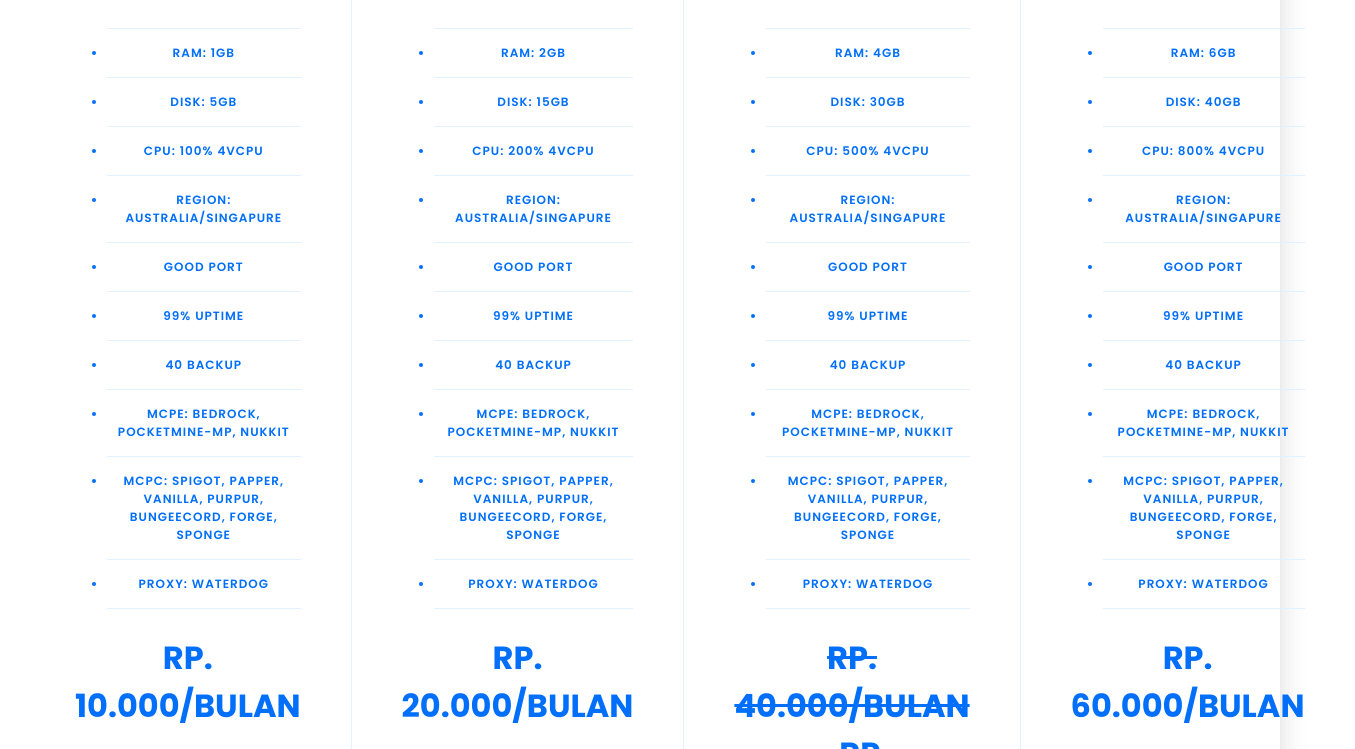
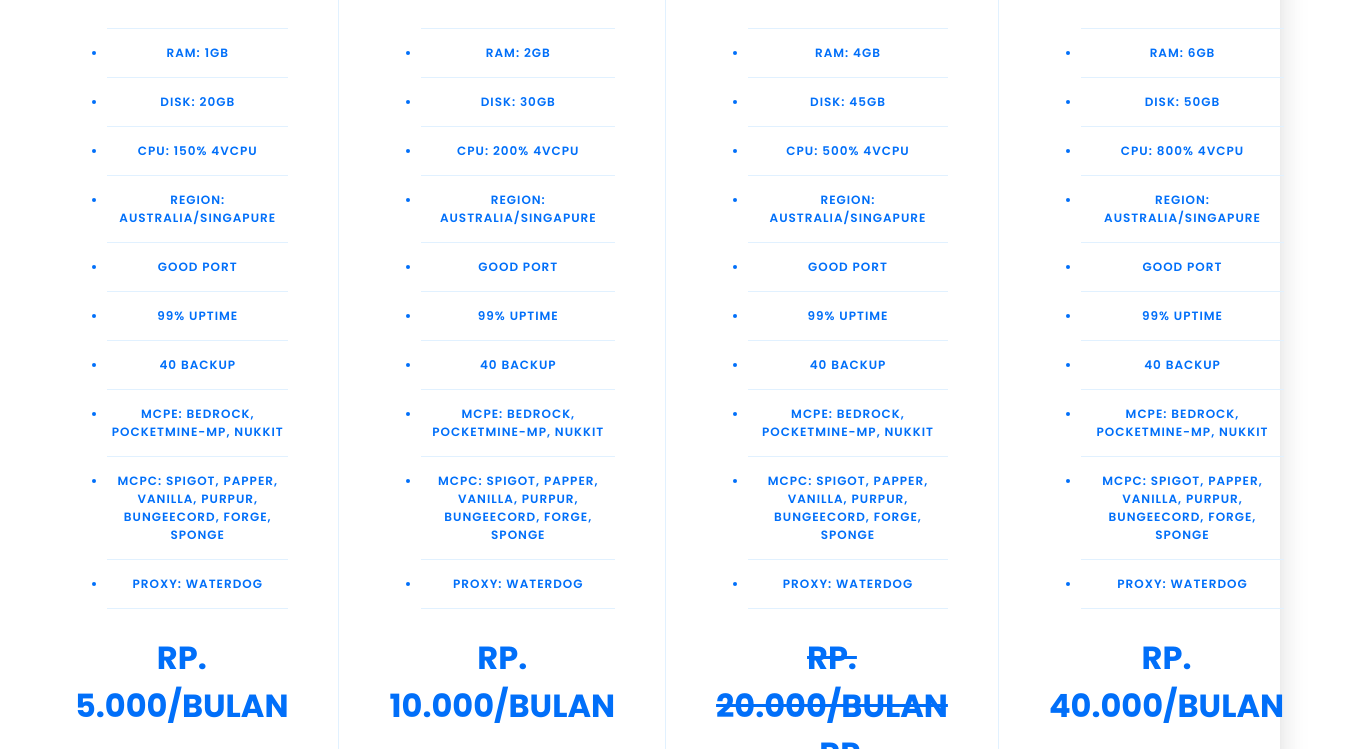
Before and after one commit to RanggaRizkyS/frowncloud, a plain HTML site: page index.html in a window 1280 px wide. Shown: the part 350-1099 px from the top of the page, 1355 px wide, since content can reach past the window. Drawn offline with nearby package versions, Linux system fonts and the light colour scheme; some packages are replaced by stand-ins of ours; a script that the page names is missing.

Commit message:
update index.html

```diff
--- a/index.html
+++ b/index.html
@@ -4,7 +4,7 @@
 		<meta charset="UTF-8">
         <meta name="viewport" content="width=device-width, initial-scale=1.0">
         <link href="main.css" rel="stylesheet">
-        <link rel="shortcut icon" href="https://frownmc.xyz/icon.png" />
+        <link rel="shortcut icon" href="http://cloud.frownmc.xyz/icon.png" />
         <meta name="theme-color" content="#8F00FF">
         <link href="https://cdn.jsdelivr.net/npm/bootstrap@5.1.3/dist/css/bootstrap.min.css" rel="stylesheet" integrity="sha384-1BmE4kWBq78iYhFldvKuhfTAU6auU8tT94WrHftjDbrCEXSU1oBoqyl2QvZ6jIW3" crossorigin="anonymous">
         <script src="https://cdn.jsdelivr.net/npm/bootstrap@5.1.3/dist/js/bootstrap.bundle.min.js" integrity="sha384-ka7Sk0Gln4gmtz2MlQnikT1wXgYsOg+OMhuP+IlRH9sENBO0LRn5q+8nbTov4+1p" crossorigin="anonymous"></script>
@@ -16,7 +16,6 @@
         <meta name="keywords" content="hosting server minecraft murah cuma 10k">
         <meta name="author" content="Meflems">
         <script async src="https://pagead2.googlesyndication.com/pagead/js/adsbygoogle.js?client=ca-pub-1303702826029803" crossorigin="anonymous"></script>
-        <meta name="google-site-verification" content="0v1PKHt9oNfLAUtNGN4UYu3_W85qcbQjrdeeIdsRnEo" />
   </head>
   <body>
   <nav class="navbar navbar-expand-lg navbar-dark shadow mb-3" style="background-color: #8F00FF">
@@ -28,7 +27,7 @@
       <div class="collapse navbar-collapse" id="navbarNav">
         <ul class="navbar-nav">
           <li class="nav-item">
-            <a class="nav-link active" aria-current="page" href="#"><i class="bx bx-home icon"></i> Home</a>
+            <a class="nav-link active" aria-current="page" href="/"><i class="bx bx-home icon"></i> Home</a>
           </li>
           <li class="nav-item">
             <a class="nav-link active" aria-current="page" href="https://frownmc.xyz/pages/expensive/index.html"><i class="fa-solid fa-bolt-lightning"></i> Expensive Hosting</a>
@@ -62,8 +61,25 @@
         <h2 class="pricing-header">Paket 1</h2>
         <ul class="pricing-features">
           <li class="pricing-features-item">Ram: 1GB</li>
-          <li class="pricing-features-item">Disk: 5GB</li>
-          <li class="pricing-features-item">CPU: 100% 4vCPU</li>
+          <li class="pricing-features-item">Disk: 20GB</li>
+          <li class="pricing-features-item">CPU: 150% 4vCPU</li>
+          <li class="pricing-features-item">Region: Australia/Singapure</li>
+          <li class="pricing-features-item">Good Port</li>
+          <li class="pricing-features-item">99% Uptime</li>
+          <li class="pricing-features-item">40 Backup</li>
+          <li class="pricing-features-item">Mcpe: Bedrock, Pocketmine-MP, Nukkit</li>
+          <li class="pricing-features-item">Mcpc: Spigot, Papper, Vanilla, Purpur, Bungeecord, Forge, Sponge</li>
+          <li class="pricing-features-item">Proxy: Waterdog</li>
+        </ul>
+        <span class="pricing-price">Rp. 5.000/Bulan</span>
+        <a href="https://discord.gg/us52HMKqBX" class="pricing-button"><i class="fa-brands fa-discord"></i> Join Discord Server</a>
+      </div>
+      <div class="pricing-plan">
+        <h2 class="pricing-header">Paket 2</h2>
+        <ul class="pricing-features">
+          <li class="pricing-features-item">Ram: 2GB</li>
+          <li class="pricing-features-item">Disk: 30GB</li>
+          <li class="pricing-features-item">CPU: 200% 4vCPU</li>
           <li class="pricing-features-item">Region: Australia/Singapure</li>
           <li class="pricing-features-item">Good Port</li>
           <li class="pricing-features-item">99% Uptime</li>
@@ -76,27 +92,10 @@
         <a href="https://discord.gg/us52HMKqBX" class="pricing-button"><i class="fa-brands fa-discord"></i> Join Discord Server</a>
       </div>
       <div class="pricing-plan">
-        <h2 class="pricing-header">Paket 2</h2>
-        <ul class="pricing-features">
-          <li class="pricing-features-item">Ram: 2GB</li>
-          <li class="pricing-features-item">Disk: 15GB</li>
-          <li class="pricing-features-item">CPU: 200% 4vCPU</li>
-          <li class="pricing-features-item">Region: Australia/Singapure</li>
-          <li class="pricing-features-item">Good Port</li>
-          <li class="pricing-features-item">99% Uptime</li>
-          <li class="pricing-features-item">40 Backup</li>
-          <li class="pricing-features-item">Mcpe: Bedrock, Pocketmine-MP, Nukkit</li>
-          <li class="pricing-features-item">Mcpc: Spigot, Papper, Vanilla, Purpur, Bungeecord, Forge, Sponge</li>
-          <li class="pricing-features-item">Proxy: Waterdog</li>
-        </ul>
-        <span class="pricing-price">Rp. 20.000/Bulan</span>
-        <a href="https://discord.gg/us52HMKqBX" class="pricing-button"><i class="fa-brands fa-discord"></i> Join Discord Server</a>
-      </div>
-      <div class="pricing-plan">
         <h2 class="pricing-header">Paket 3</h2>
         <ul class="pricing-features">
           <li class="pricing-features-item">Ram: 4GB</li>
-          <li class="pricing-features-item">Disk: 30GB</li>
+          <li class="pricing-features-item">Disk: 45GB</li>
           <li class="pricing-features-item">CPU: 500% 4vCPU</li>
           <li class="pricing-features-item">Region: Australia/Singapure</li>
           <li class="pricing-features-item">Good Port</li>
@@ -106,14 +105,14 @@
           <li class="pricing-features-item">Mcpc: Spigot, Papper, Vanilla, Purpur, Bungeecord, Forge, Sponge</li>
           <li class="pricing-features-item">Proxy: Waterdog</li>
         </ul>
-        <span class="pricing-price"><s>Rp. 40.000/Bulan</s> » Rp. 5.000/Bulan</span>
+        <span class="pricing-price"><s>Rp. 20.000/Bulan</s> » Rp. 5.000/Bulan</span>
         <a href="https://discord.gg/us52HMKqBX" class="pricing-button"><i class="fa-brands fa-discord"></i> Join Discord Server</a>
       </div>
       <div class="pricing-plan">
         <h2 class="pricing-header">Paket 4</h2>
         <ul class="pricing-features">
           <li class="pricing-features-item">Ram: 6GB</li>
-          <li class="pricing-features-item">Disk: 40GB</li>
+          <li class="pricing-features-item">Disk: 50GB</li>
           <li class="pricing-features-item">CPU: 800% 4vCPU</li>
           <li class="pricing-features-item">Region: Australia/Singapure</li>
           <li class="pricing-features-item">Good Port</li>
@@ -123,7 +122,7 @@
           <li class="pricing-features-item">Mcpc: Spigot, Papper, Vanilla, Purpur, Bungeecord, Forge, Sponge</li>
           <li class="pricing-features-item">Proxy: Waterdog</li>
         </ul>
-        <span class="pricing-price">Rp. 60.000/Bulan</span>
+        <span class="pricing-price">Rp. 40.000/Bulan</span>
         <a href="https://discord.gg/us52HMKqBX" class="pricing-button"><i class="fa-brands fa-discord"></i> Join Discord Server</a>
       </div>
     </div>
```
